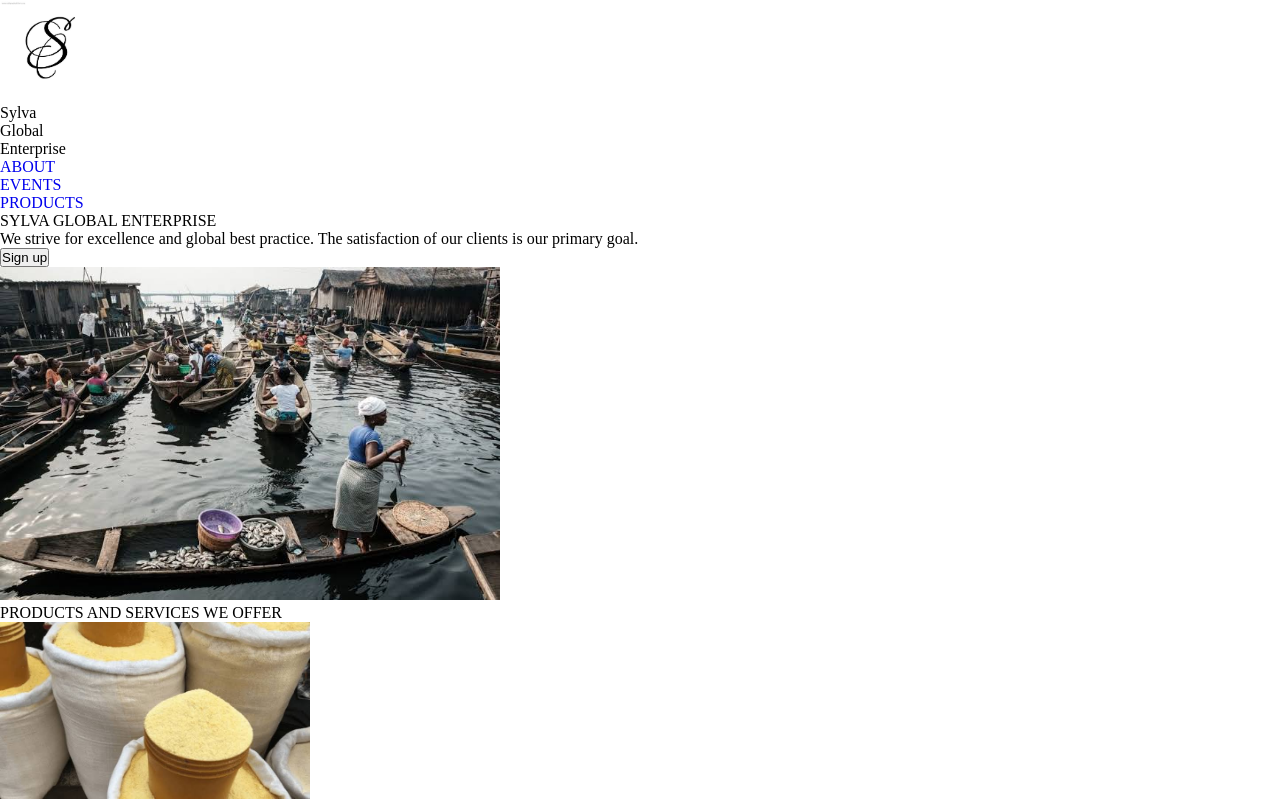
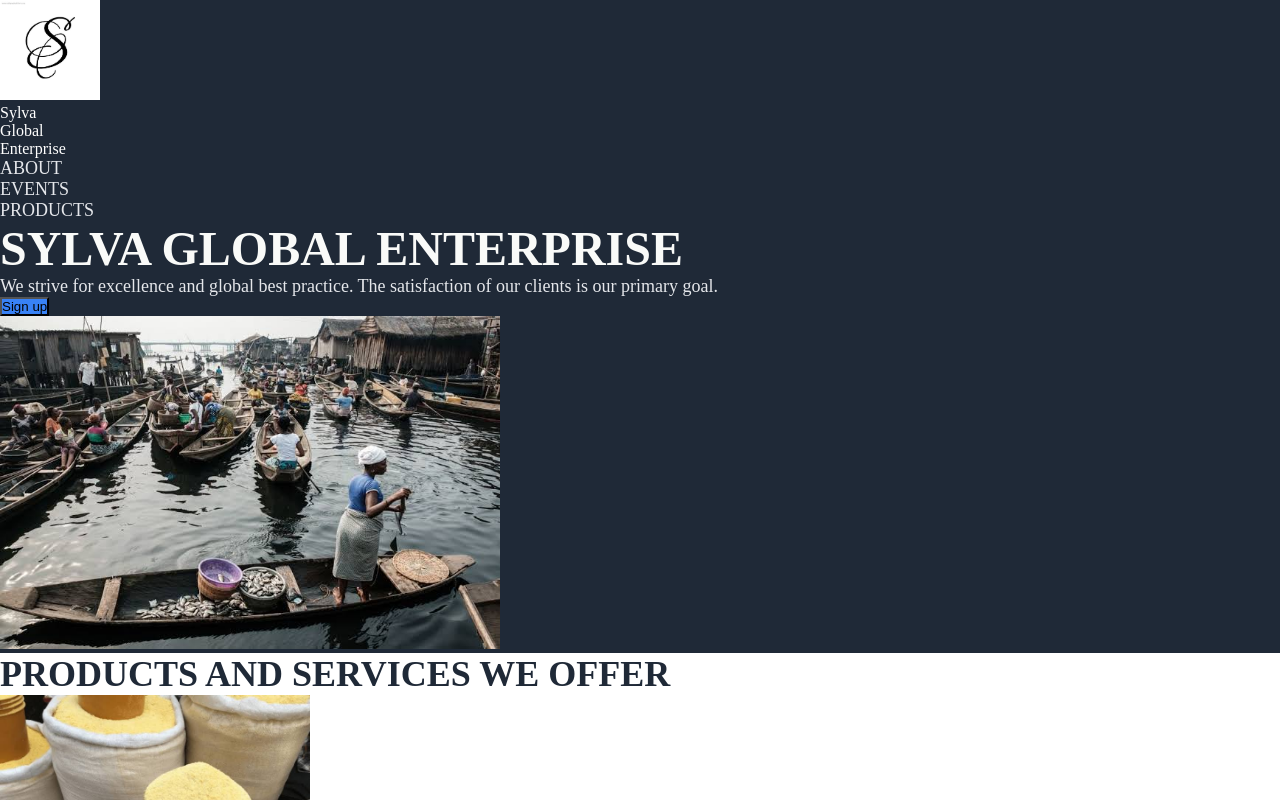
Before and after one commit to Mrlightcity/css-test, a plain HTML site: page sylvo/index.html in a window 1280 px wide. Shown: the top 800 px of the page. Drawn offline with Linux system fonts and the light colour scheme.

Commit message:
Add font-size, font-weight, background-color and color

```diff
--- a/sylvo/sylvo.css
+++ b/sylvo/sylvo.css
@@ -9,6 +9,48 @@ body {
 }
 
 
+.logo {
+    color: white;
+}
+
+.header,
+.footer {
+    background-color: #1F2937;
+}
+
+.main {
+    font-size: 48px;
+    color: #F9FAF8;
+    font-weight: bolder;
+}
+
+a,
+.main-text {
+    font-size: 18px;
+    color: #E5E7EB;
+}
+
+.info {
+    font-size: 36px;
+    font-weight: bolder;
+    color: #1F2937;
+}
+
+.mid-two {
+    background-color: #E5E7EB;
+}
+
+.quote {
+    font-size: 36px;
+    color: #1F2937;
+    font-style: italic;
+}
+
+button,
+.mid-three {
+    background-color: #3882F6;
+}
+
 ul {
     list-style-type: none;
 }
```
